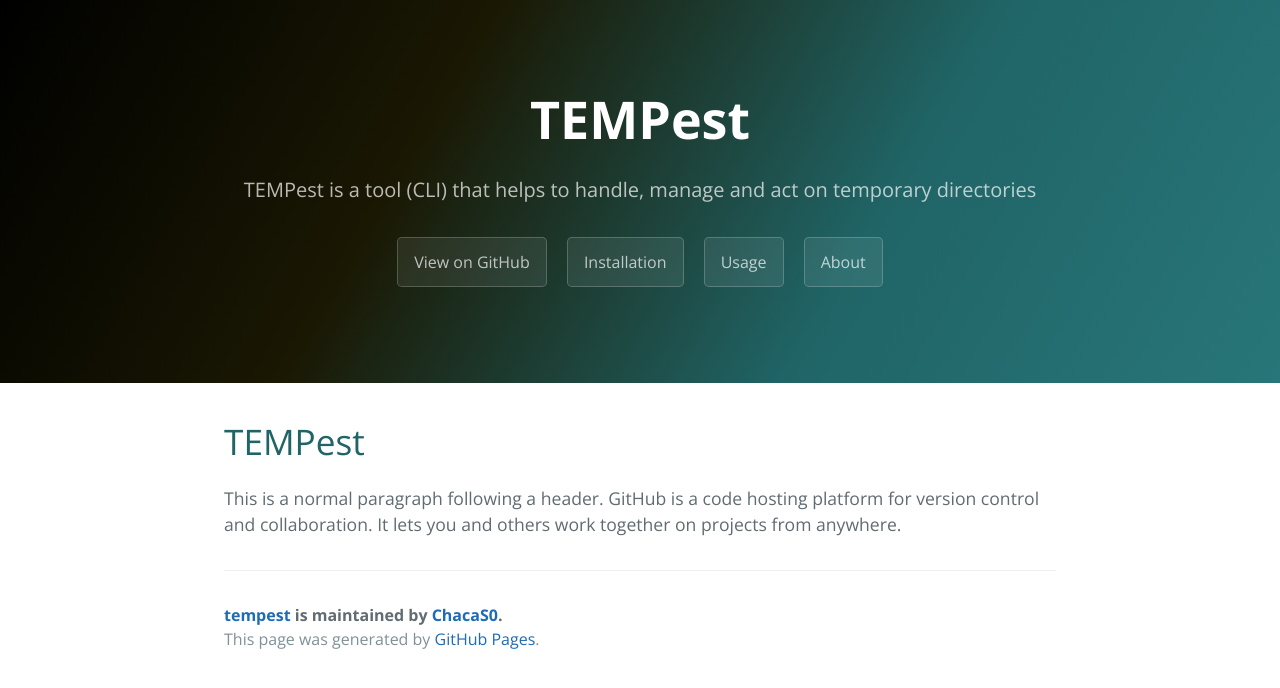
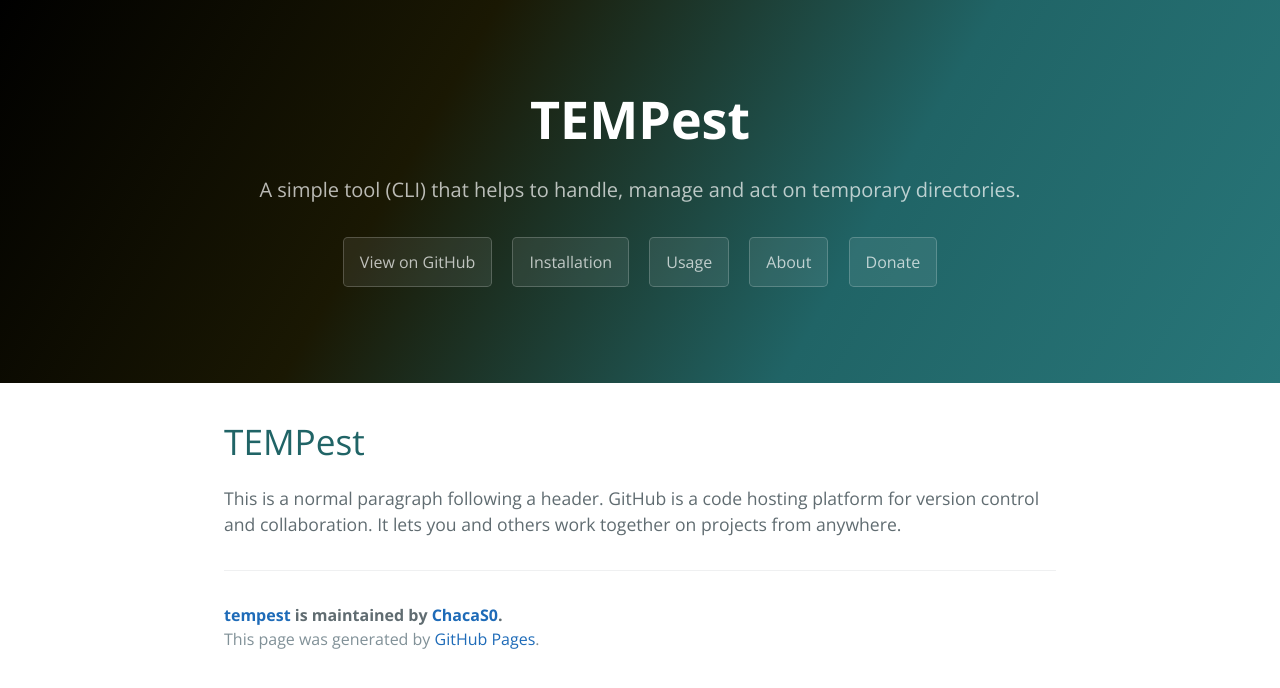
Before and after one commit to ChacaS0/tempest, a Jekyll site: the page built from index.md, in a window 1280 px wide. Shown: the top 688 px of the page. Built offline with Jekyll 4.4.1, drawn with Linux system fonts in a browser that asks for light colours; our own code applies the rules of GitHub Pages for plain Markdown files.

```diff
--- a/_config.yml
+++ b/_config.yml
@@ -1,8 +1,13 @@
+# Site params
 title: TEMPest
-description: TEMPest is a tool (CLI) that helps to handle, manage and act on temporary directories
+description: A simple tool (CLI) that helps to handle, manage and act on temporary directories.
+
+# config
 show_downloads: false
 google_analytics:
 theme: jekyll-theme-cayman
+
+# pages
 site.pages:
   - index
   - usage
--- a/_layouts/default.html
+++ b/_layouts/default.html
@@ -16,17 +16,21 @@
     <!-- <script src="https://maxcdn.bootstrapcdn.com/bootstrap/3.3.7/js/bootstrap.min.js"></script> -->
     <!-- Latest jQuery slim minified -->
     <script src="https://code.jquery.com/jquery-3.3.1.slim.min.js" integrity="sha256-3edrmyuQ0w65f8gfBsqowzjJe2iM6n0nKciPUp8y+7E=" crossorigin="anonymous"></script>
+    <!-- FAVICO -->
+    <link rel="shortcut icon" type="image/x-icon" href="https://image.ibb.co/c829L7/logo_v5_small.gif" >
   </head>
   <body>
     <section class="page-header">
-      <a class="main-title" href="/"><h1 class="project-name">{{ site.title | default: site.github.repository_name }}</h1></a>
+      <a class="main-title" href="{{ site.page.index }}"><h1 class="project-name">{{ site.title | default: site.github.repository_name }}</h1></a>
       <h2 class="project-tagline">{{ site.description | default: site.github.project_tagline }}</h2>
+      <!-- <hr> -->
       {% if site.github.is_project_page %}
       <!-- MENU -->
         <a href="{{ site.github.repository_url }}" class="btn">View on GitHub</a>
         <a href="install" class="btn">Installation</a>
         <a href="usage" class="btn">Usage</a>
         <a href="about" class="btn">About</a>
+        <a href="https://www.paypal.com/cgi-bin/webscr?cmd=_s-xclick&hosted_button_id=TQYU8BPPV5YWA" target="_blank" class="btn">Donate</a>
       {% endif %}
       {% if site.show_downloads %}
         <a href="{{ site.github.zip_url }}" class="btn">Download .zip</a>
```
